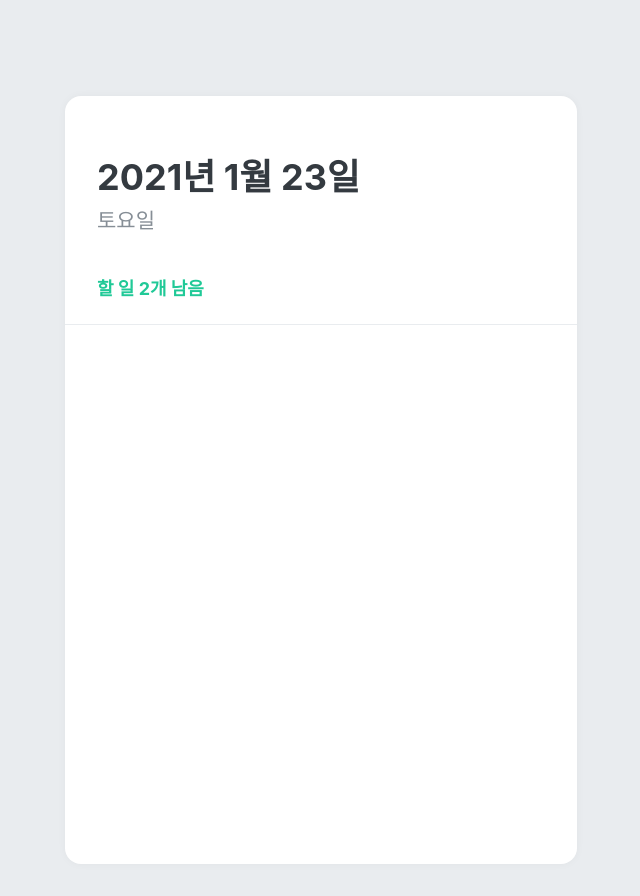
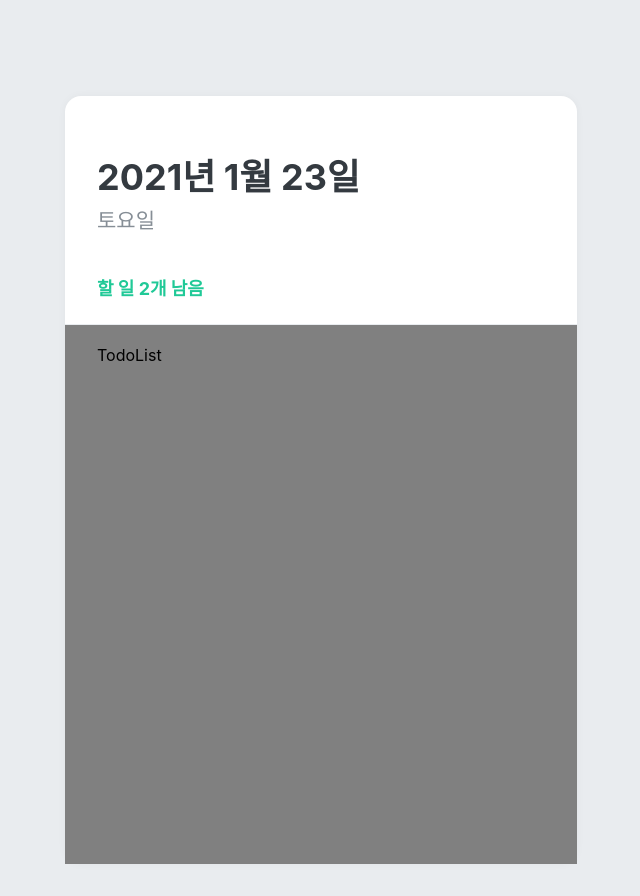
Before and after one commit to prsn-ts/react_study_TodoList, a React (Create React App) app: page / in a window 1280 px wide. Shown: the whole page, without its empty margins (319-959 px from the left). Built offline with nearby package versions, Linux system fonts and the light colour scheme.

Commit message:
flex 속성의 대한 설명 및 TodoList.js 파일 생성함(공간 잡는 연습)

```diff
--- a/src/TodoApp.js
+++ b/src/TodoApp.js
@@ -3,6 +3,7 @@ import React from 'react'; //리액트 컴포넌트를 만들기위해서 꼭
 import {createGlobalStyle} from 'styled-components';
 import TodoTemplate from './components/TodoTemplate';
 import TodoHead from './components/TodoHead';
+import TodoList from './components/TodoList';
 
 //styled-components를 활용한 배경색상 지정.(글로벌 스타일을 추가하고 싶을 땐 createGlobalStyle 사용)
 const GlobalStyle = createGlobalStyle`
@@ -18,6 +19,7 @@ function TodoApp() {
             <GlobalStyle />
             <TodoTemplate>
                 <TodoHead/>
+                <TodoList/>
             </TodoTemplate>
         </>
     );
--- /dev/null
+++ b/src/components/TodoList.js
@@ -0,0 +1,33 @@
+import { React } from "react";
+import styled from "styled-components";
+
+//특정 스타일이 적용된 TodoList 컴포넌트를 만들기 위한 const TodoList 생성.
+const TodoList = styled.div`
+    /*
+        flex 속성의 종류로는 flex-grow, flex-shrink, flex-basis 3개가 있고
+        간소화한 표현으로는 위에 3개를 순서대로 나열하여 flex: 1 1 auto 이런 식으로 쓴다.
+        기본적으로 flex: 1 하게되면
+        flex-grow: 1; //1이 flex-grow의 기본값
+        flex-shrink: 1; //1이 flex-shrink의 기본값
+        flex-basis: 0; //auto는 flex-basis의 기본값
+
+        이렇게 되는데 여기서 의문점은 flex-basis는 기본값이 auto 임에도 불구하고
+        flex: 1 같이 세부항목들을 생략하여쓴다면 flex-basis는 0으로 적용된다고 한다.
+        따라서 flex: 1 or flex: 1 1 or flex: 1 1 0; 이 세개의 표현은 같은 표현이 된다.
+    */
+    flex: 1;
+    padding: 20px 32px;
+    padding-bottom: 48px;
+    overflow-y: auto; /* 위 또는 아래의 내용이 넘칠 때 스크롤바 처리 */
+    background: gray; /* 사이즈 조절이 잘 되고 있는지 확인하기위한 용도 */
+`;
+
+//JSX로 정의된 함수 생성
+function todoList() {
+    return (
+        <TodoList>TodoList</TodoList>
+    );
+};
+
+//JSX를 담은 함수 방출
+export default todoList;
```
